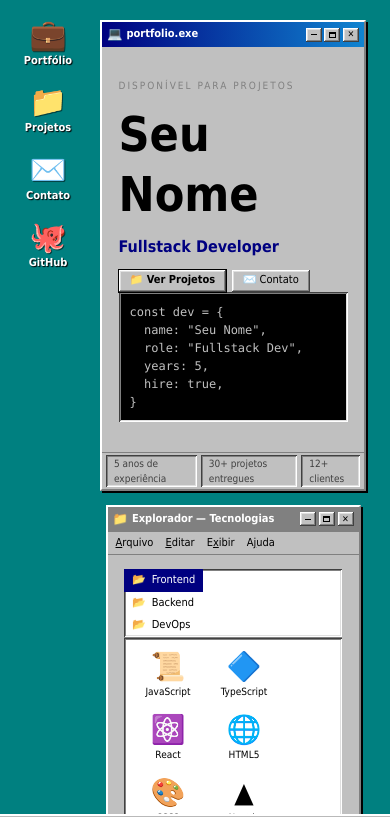
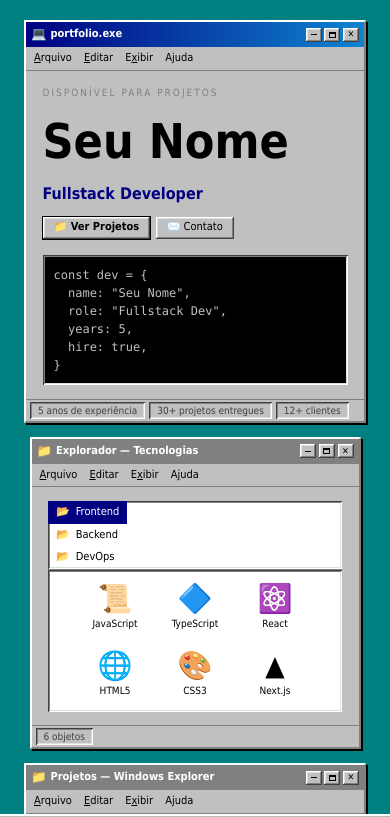
Before and after one commit to PedroSehn/Portifolio-2026, a React (Vite) app: page / in a window 390 px wide. Shown: the top 817 px of the page. Built offline with nearby package versions, Linux system fonts and the light colour scheme.

Commit message:
Refatora componentes para utilizar menu padrão e ajusta layout. Adiciona novas classes CSS para melhor responsividade e estilo nos componentes About, Contact, Hero, Projects e Tech.

```diff
--- a/src/components/layout/Desktop.tsx
+++ b/src/components/layout/Desktop.tsx
@@ -2,7 +2,7 @@ import type { PropsWithChildren } from 'react'
 
 export default function Desktop({ children }: PropsWithChildren<{}>) {
   return (
-    <main className="min-h-screen pb-[30px] bg-win-teal font-win px-[24px] pt-[20px] pr-[24px] pb-[30px] pl-[100px] flex flex-col gap-5">
+    <main className="min-h-screen pb-[30px] bg-win-teal font-win px-[24px] pt-[20px] pr-[24px] pb-[30px] pl-[24px] md:pl-[100px] flex flex-col gap-5">
       {children}
     </main>
   )
--- a/src/components/sections/About.tsx
+++ b/src/components/sections/About.tsx
@@ -1,5 +1,6 @@
 import Button from '../ui/Button'
 import Window from '../ui/Window'
+import { defaultWindowMenu } from '../../constants/windowMenu'
 
 interface AboutProps {
   isActive?: boolean
@@ -9,7 +10,15 @@ interface AboutProps {
 export default function About({ isActive, onActivate }: AboutProps) {
   return (
     <section id="about" aria-labelledby="about-title">
-      <Window icon="👤" title="Sobre Mim" className="grid" isActive={isActive} onActivate={onActivate}>
+      <Window
+        icon="👤"
+        title="Sobre Mim"
+        className="grid"
+        menuItems={defaultWindowMenu}
+        statusBar={['Fullstack Developer', '5 anos de experiência', 'Disponível para projetos']}
+        isActive={isActive}
+        onActivate={onActivate}
+      >
         <div className="grid md:grid-cols-[auto,1fr] gap-6">
           <div
             className="w-[180px] h-[220px] bg-gradient-to-br from-[#a0a0a0] to-[#d0d0d0] shadow-sunken flex flex-col items-center justify-center gap-2"
--- a/src/components/sections/Contact.tsx
+++ b/src/components/sections/Contact.tsx
@@ -3,6 +3,7 @@ import GroupBox from '../ui/GroupBox'
 import Input from '../ui/Input'
 import Textarea from '../ui/Textarea'
 import Window from '../ui/Window'
+import { defaultWindowMenu } from '../../constants/windowMenu'
 
 interface ContactProps {
   isActive?: boolean
@@ -33,6 +34,8 @@ export default function Contact({ isActive, onActivate }: ContactProps) {
       <Window
         icon="✉️"
         title="Nova Mensagem — Outlook Express"
+        menuItems={defaultWindowMenu}
+        statusBar={['Pronto', 'Online — resposta em até 24h']}
         isActive={isActive}
         onActivate={onActivate}
       >
--- a/src/components/sections/Hero.tsx
+++ b/src/components/sections/Hero.tsx
@@ -1,5 +1,6 @@
 import Button from '../ui/Button'
 import Window from '../ui/Window'
+import { defaultWindowMenu } from '../../constants/windowMenu'
 
 interface HeroProps {
   isActive?: boolean
@@ -12,16 +13,17 @@ export default function Hero({ isActive, onActivate }: HeroProps) {
       <Window
         icon="💻"
         title="portfolio.exe"
+        menuItems={defaultWindowMenu}
         statusBar={[
           '5 anos de experiência',
           '30+ projetos entregues',
           '12+ clientes',
         ]}
-        className="grid gap-6"
         isActive={isActive}
         onActivate={onActivate}
       >
-        <div className="grid gap-4">
+        <div className="grid gap-6">
+          <div className="grid gap-4">
           <p className="text-[10px] uppercase tracking-[0.2em] text-win-dark">
             Disponível para projetos
           </p>
@@ -37,9 +39,9 @@ export default function Hero({ isActive, onActivate }: HeroProps) {
             </Button>
             <Button href="#contact">✉️ Contato</Button>
           </div>
-        </div>
+          </div>
 
-        <article className="bg-black p-4 text-[12px] font-mono text-win-gray shadow-sunken">
+          <article className="bg-black p-4 text-[12px] font-mono text-win-gray shadow-sunken">
           <pre>
             <code>
               const dev = {'{'}
@@ -56,6 +58,7 @@ export default function Hero({ isActive, onActivate }: HeroProps) {
             </code>
           </pre>
         </article>
+        </div>
       </Window>
     </section>
   )
--- a/src/components/sections/Projects.tsx
+++ b/src/components/sections/Projects.tsx
@@ -1,6 +1,7 @@
 import Button from '../ui/Button'
 import Tag from '../ui/Tag'
 import Window from '../ui/Window'
+import { defaultWindowMenu } from '../../constants/windowMenu'
 import { projects } from '../../data/projects'
 import type { Project } from '../../types'
 
@@ -51,6 +52,8 @@ export default function Projects({ isActive, onActivate }: ProjectsProps) {
       <Window
         icon="📁"
         title="Projetos — Windows Explorer"
+        menuItems={defaultWindowMenu}
+        statusBar={[`${projects.length} projetos`]}
         isActive={isActive}
         onActivate={onActivate}
       >
--- a/src/components/sections/Tech.tsx
+++ b/src/components/sections/Tech.tsx
@@ -1,14 +1,8 @@
 import { useEffect, useMemo, useState, type KeyboardEvent } from 'react'
+import { defaultWindowMenu } from '../../constants/windowMenu'
 import { techCategories } from '../../data/techs'
 import type { TechCategory } from '../../types'
 import Window from '../ui/Window'
-
-const menuItems = [
-  { label: 'Arquivo', underlineIndex: 0 },
-  { label: 'Editar', underlineIndex: 0 },
-  { label: 'Exibir', underlineIndex: 1 },
-  { label: 'Ajuda', underlineIndex: 1 },
-]
 
 interface TechProps {
   isActive?: boolean
@@ -58,7 +52,7 @@ export default function Tech({ isActive = true, onActivate }: TechProps) {
           title="Explorador — Tecnologias"
           isActive={isActive}
           onActivate={onActivate}
-          menuItems={menuItems}
+          menuItems={defaultWindowMenu}
           statusBar={[`${activeCategory.techs.length} objetos`]}
           className="w-full"
         >
--- /dev/null
+++ b/src/constants/windowMenu.ts
@@ -0,0 +1,6 @@
+export const defaultWindowMenu = [
+  { label: 'Arquivo', underlineIndex: 0 },
+  { label: 'Editar', underlineIndex: 0 },
+  { label: 'Exibir', underlineIndex: 1 },
+  { label: 'Ajuda', underlineIndex: 1 },
+]
--- a/src/index.css
+++ b/src/index.css
@@ -142,7 +142,6 @@ body {
   position: fixed;
   top: 20px;
   left: 14px;
-  display: flex;
   flex-direction: column;
   gap: 18px;
   z-index: 10;
@@ -513,4 +512,18 @@ body {
   #tech .sidebar-item {
     white-space: nowrap;
   }
+  #tech .file-grid {
+    flex-direction: row;
+    justify-content: center;
+    overflow-x: auto;
+    gap: 8px;
+  }
+  #tech .file-icon {
+    flex-shrink: 0;
+    align-items: center;
+    justify-content: center;
+  }
+  #tech .file-icon__img {
+    margin: 0 auto;
+  }
 }
```
